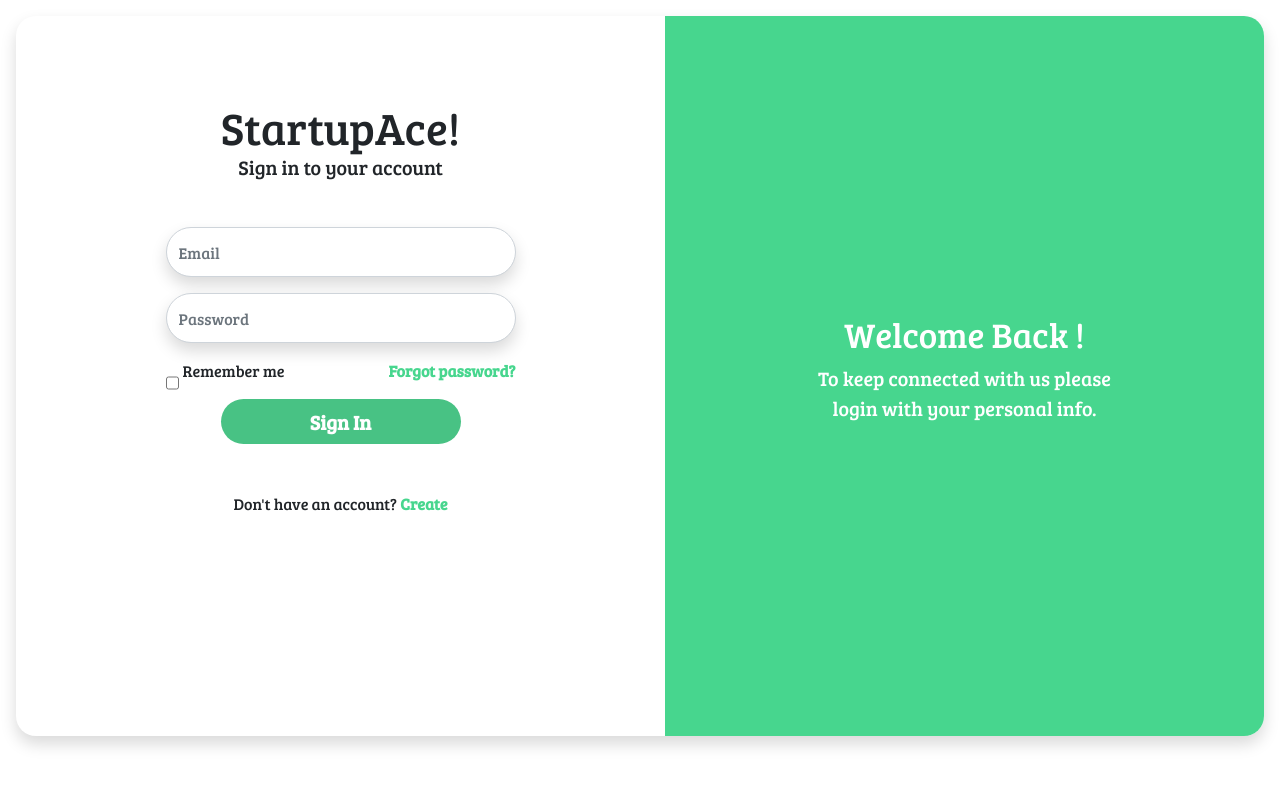
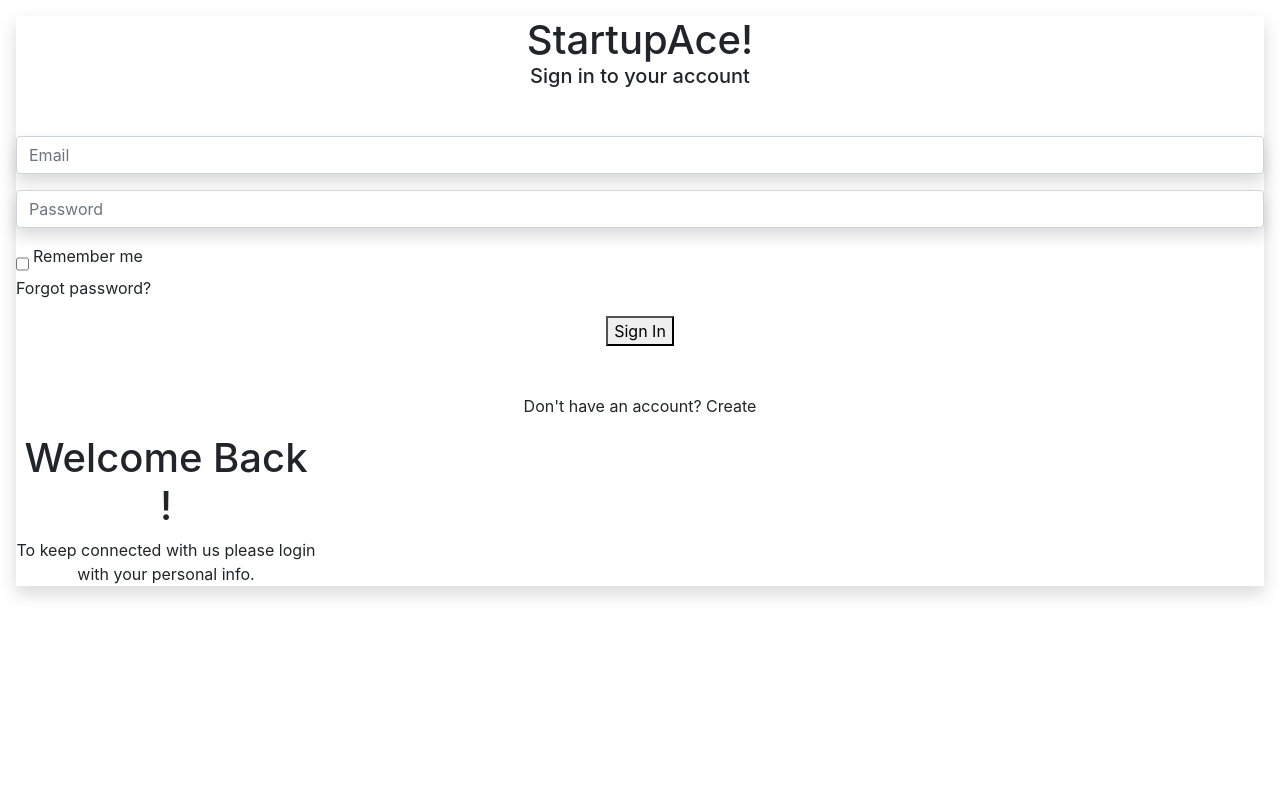
Before and after one commit to b84979718/startupspace, a plain HTML site: page index.html in a window 1280 px wide. Drawn offline with nearby package versions, Linux system fonts and the light colour scheme; a web font is replaced by a local one.

Commit message:
Update index.html

```diff
--- a/index.html
+++ b/index.html
@@ -7,7 +7,6 @@
     <script src="https://cdn.jsdelivr.net/npm/popper.js@1.16.1/dist/umd/popper.min.js" integrity="sha384-9/reFTGAW83EW2RDu2S0VKaIzap3H66lZH81PoYlFhbGU+6BZp6G7niu735Sk7lN" crossorigin="anonymous"></script>
     <script src="https://stackpath.bootstrapcdn.com/bootstrap/4.5.2/js/bootstrap.min.js" integrity="sha384-B4gt1jrGC7Jh4AgTPSdUtOBvfO8shuf57BaghqFfPlYxofvL8/KUEfYiJOMMV+rV" crossorigin="anonymous"></script>
     <script src="https://kit.fontawesome.com/20c5629a29.js" crossorigin="anonymous"></script>
-    <link rel="stylesheet" href="startupAceintern.css">
 </head>
 
 <body>
@@ -17,8 +16,8 @@
                 <div class="background1">
                     <h1 class="text-center mb-0 company-name">StartupAce!</h1>
                     <h5 class="text-center mt-0 mb-5">Sign in to your account</h5>
-                    <input type="text" placeholder="Email" class="form-control input-element shadow mb-3 mt-3" />
-                    <input type="password" placeholder="Password" class="form-control input-element shadow mb-3" />
+                    <input type="text" id="email" placeholder="Email" class="form-control input-element shadow mb-3 mt-3" />
+                    <input type="password" id="password" placeholder="Password" class="form-control input-element shadow mb-3" />
                     <div class="input-element-section">
                         <div class="d-flex">
                             <input type="checkbox" class="mt-2 mr-1 bg-light" id="checkbox" />
@@ -29,8 +28,9 @@
                         </div>
                     </div>
                     <div class="text-center">
-                        <button class="sign-in-button">Sign In</button>
+                        <button class="sign-in-button" id="signIn">Sign In</button>
                     </div>
+                    <p id="message" class="mt-3 text-center"></p>
                     <p class="text-center mt-5">Don't have an account?<span class="forgot-password"> Create</span></p>
                 </div>
             </div>
@@ -42,7 +42,6 @@
             </div>
         </div>
     </div>
-    <script src="index.js"></script>
 </body>
 
 </html>
```
